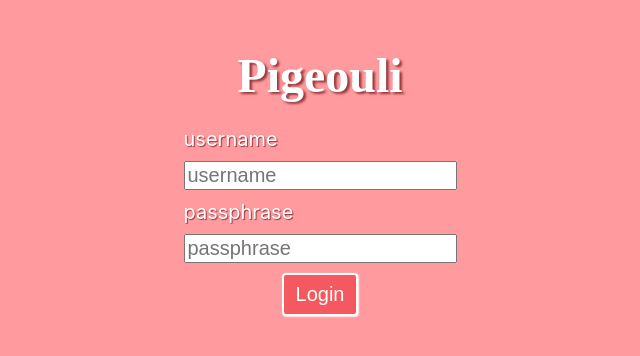
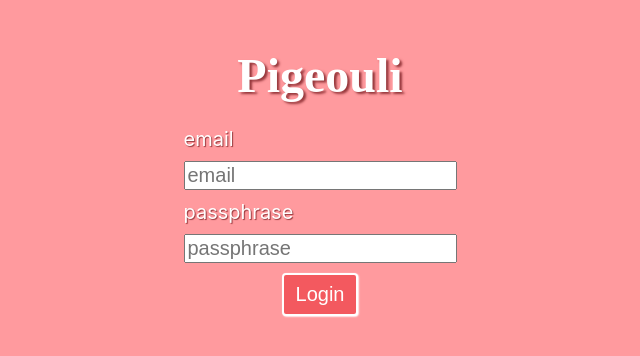
Before and after one commit to hexelberrystudios/pigeouli, a Vue app: page /#/login in a window 1280 px wide. Shown: the top 356 px of the page, without its empty margins (320-960 px from the left). Built offline with nearby package versions, Linux system fonts and the light colour scheme; what vue-resource would draw is missing.

Commit message:
Added error handling for login form

```diff
--- a/src/components/LoginForm.vue
+++ b/src/components/LoginForm.vue
@@ -1,7 +1,23 @@
 <template>
-  <form v-on:submit="login" name="login" method="post" action="/login">
-    <text-field id="username" label="username" type="text" placeholder="username"></text-field>
-    <text-field id="passphrase" label="passphrase" type="passphrase" placeholder="passphrase"></text-field>
+  <form v-on:submit="login"
+        name="login"
+        method="post"
+        action="/login"
+        aria-describedby="form-error">
+    <text-field id="email"
+                label="email"
+                type="email"
+                placeholder="email"
+                :error="error.email"></text-field>
+    <text-field id="passphrase"
+                label="passphrase"
+                type="passphrase"
+                placeholder="passphrase"
+                :error="error.passphrase"></text-field>
+    <p id="form-error"
+       v-if="error.message"
+       class="pg-input-error pg-white-text-shadow"
+       role="alert">{{ error.message }}</p>
     <submit-button text="Login"></submit-button>
   </form>
 </template>
@@ -15,21 +31,37 @@ export default {
   created() {
     this.$store.dispatch('form/resetForm');
   },
+  data() {
+    return {
+      error: {}
+    };
+  },
   methods: {
     login(e) {
       const fields = this.$store.state.form.fields;
+      const generalError = 'The carrier pigeons that run our servers ran into an issue. Please try again later, or contact <a href="mailto:support@pigeouli.com">support@pigeouli.com</a>.';
+      // const self = this;
       e.preventDefault();
 
       this.$http.post('/login', {
         email: fields.email,
         passphrase: fields.passphrase
       }).then((response) => {
-        // success
-        console.log(response);
-        self.$router.push('/dashboard');
+        if (response.body.error) {
+          // form is invalid, show errors
+          this.error = response.body.error;
+        } else {
+          // success
+          console.log(response);
+          // self.$router.push('/dashboard');
+        }
       }, (response) => {
         // error
+        this.error = {
+          message: generalError
+        };
         console.error(response);
+        window.scrollTo(0, 0);
       });
     }
   },
@@ -45,7 +77,7 @@ form {
   display: grid;
 }
 
-form>* {
+form > * {
   justify-self: center;
 }
 </style>
```
Also changed, not shown: app/setup-passport.js (+2 -5 lines).
